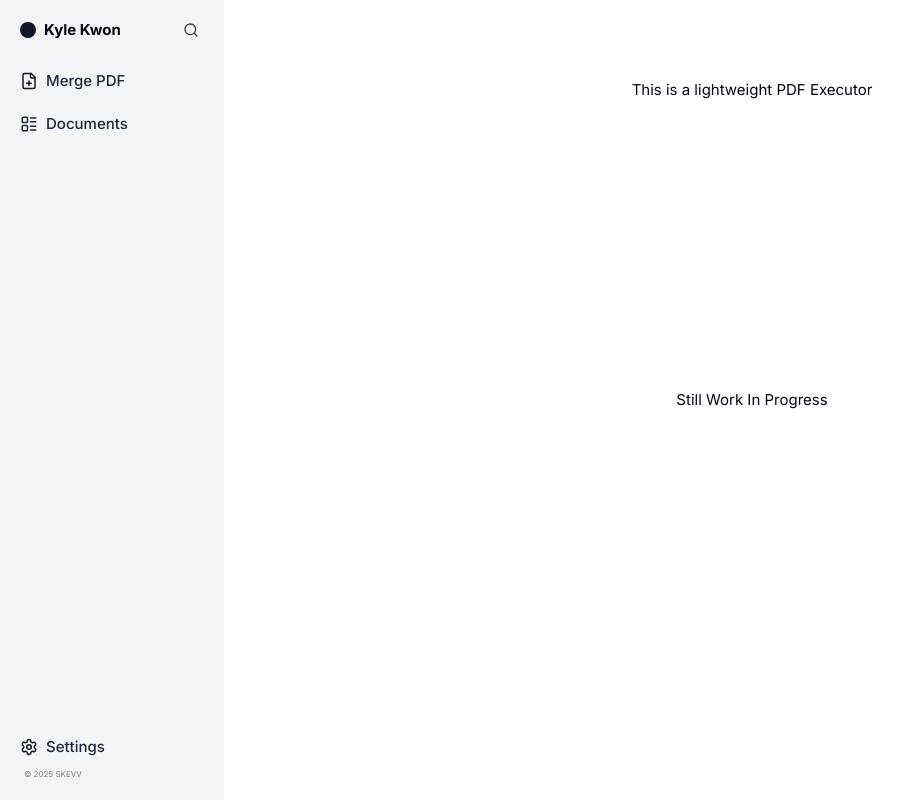
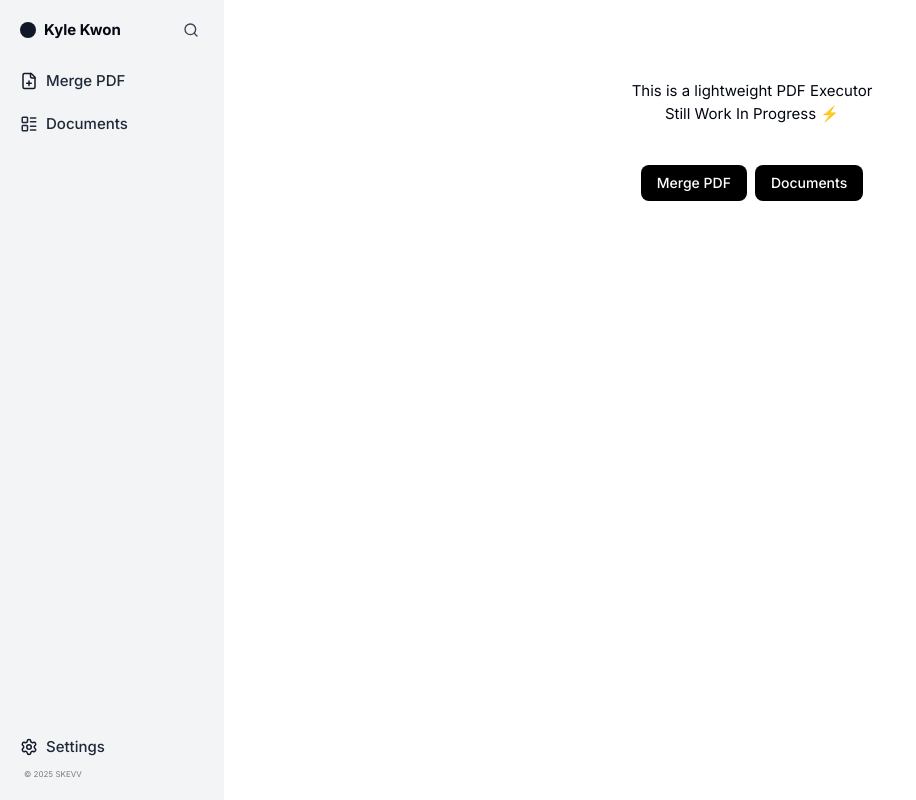
Before and after one commit to olhkyle/skevv, a Next.js app: page / in a window 1280 px wide. Shown: the whole page, without its empty margins (0-916 px from the left). Built offline with nearby package versions, Linux system fonts and the light colour scheme.

Commit message:
layout : make temporary UI on root route

```diff
--- a/src/app/(service)/page.tsx
+++ b/src/app/(service)/page.tsx
@@ -1,4 +1,6 @@
+import Link from 'next/link';
 import { Button } from '@/components';
+import route from '@/constant/route';
 // import { createClient } from '@/utils/supabase/server';
 
 export default async function HomePage() {
@@ -7,10 +9,17 @@ export default async function HomePage() {
 	// console.log(data);
 
 	return (
-		<div className="font-sans grid grid-rows-[20px_1fr_20px] items-center justify-items-center min-h-screen p-8 pb-20 gap-16 sm:p-20">
+		<div className="justify-items-center min-h-screen p-8 pb-20 gap-24 sm:p-20">
 			<p>This is a lightweight PDF Executor</p>
-			<p>Still Work In Progress</p>
-			{/* <Button>Sign Out</Button> */}
+			<p>Still Work In Progress ⚡️</p>
+			<div className="flex gap-2 mt-10">
+				<Button asChild variant="link" className="bg-black text-white">
+					<Link href={route.SERVICE.WRITE}>Merge PDF</Link>
+				</Button>
+				<Button asChild variant="link" className="bg-black text-white">
+					<Link href={route.SERVICE.DOCUMENTS}>Documents</Link>
+				</Button>
+			</div>
 		</div>
 	);
 }
```
